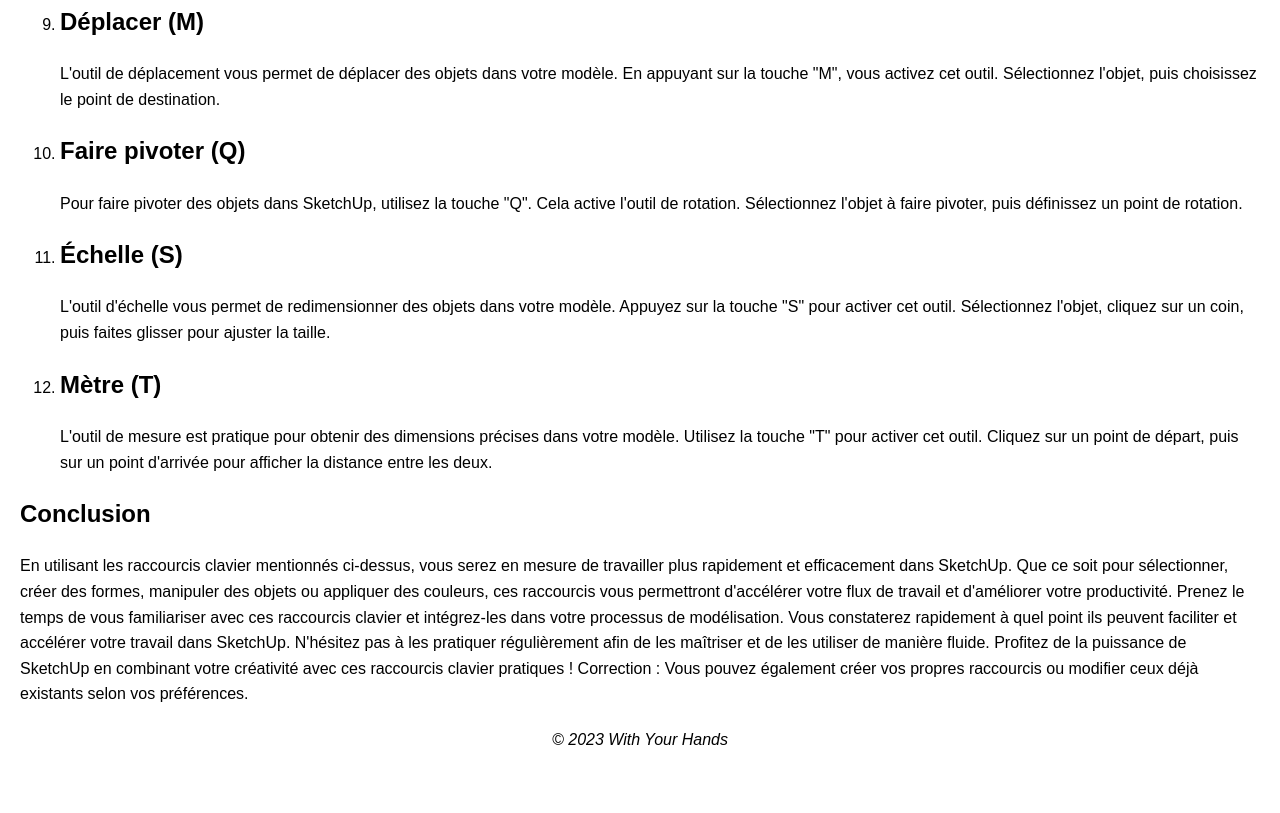
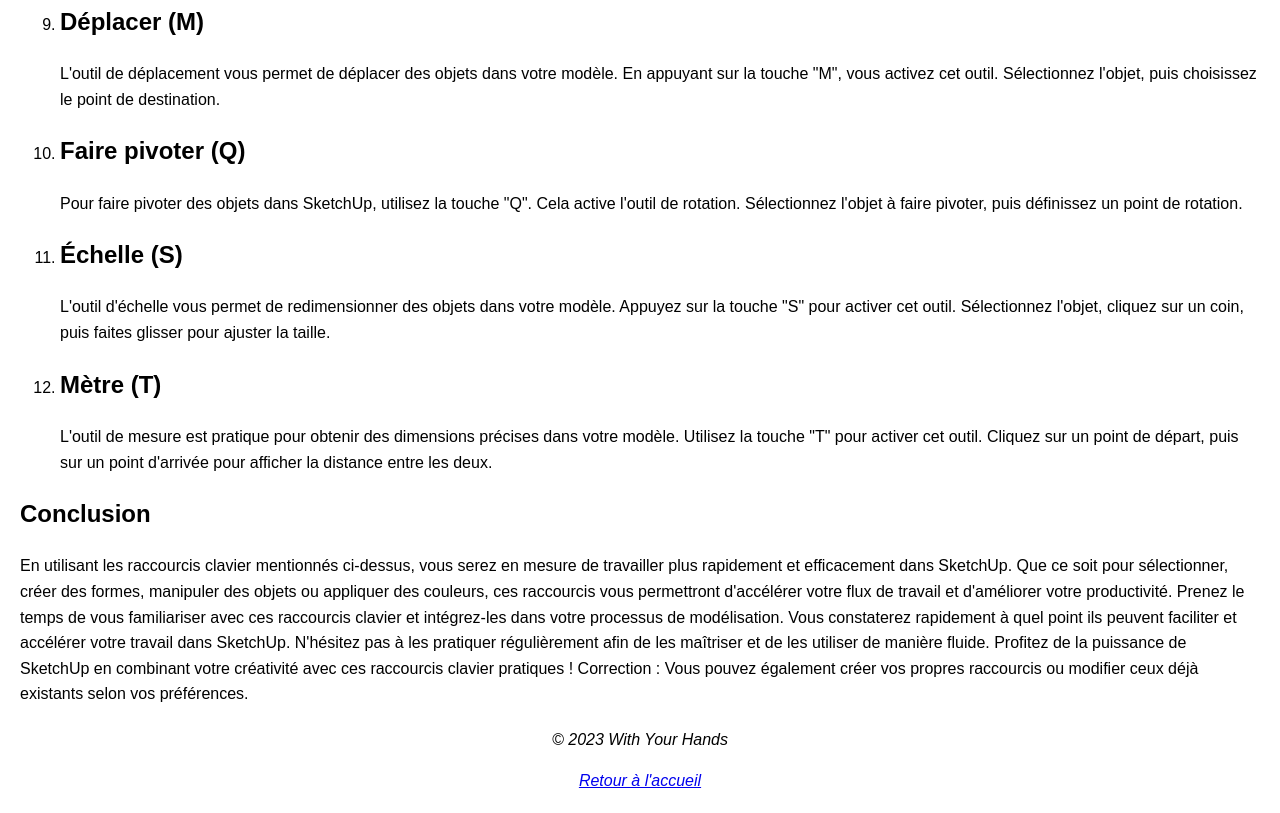
Before and after one commit to Withyourhands/Site-WYH, a plain HTML site: page article.html in a window 1280 px wide. Shown: the part 1273-2086 px from the top of the page. Before the commit the page ends 2046 px from the top, so only its background shows below. Drawn offline with Linux system fonts and the light colour scheme.

Commit message:
Update article.html

```diff
--- a/article.html
+++ b/article.html
@@ -107,6 +107,7 @@
 
     <footer>
         <p>&copy; 2023 With Your Hands</p>
+        <a href="index.html" class="bouton-accueil">Retour à l'accueil</a>
     </footer>
 </body>
 </html>
```
